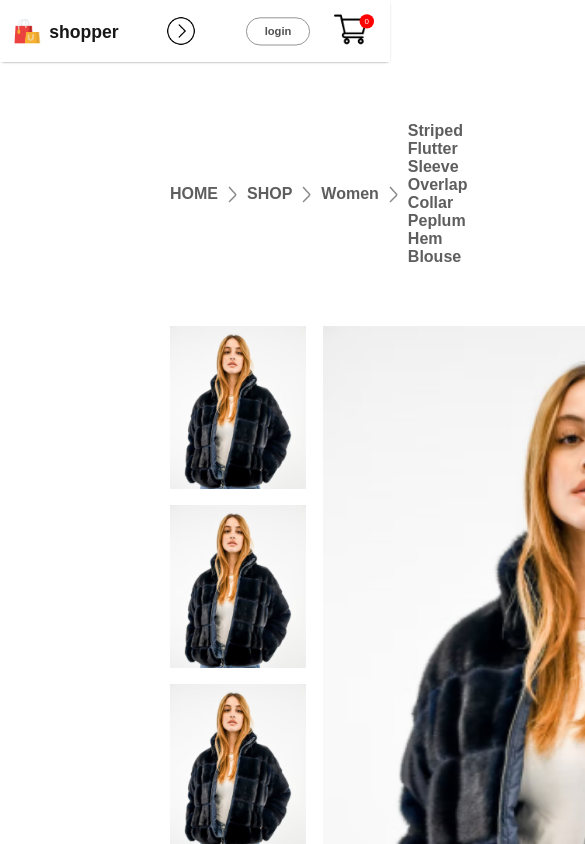
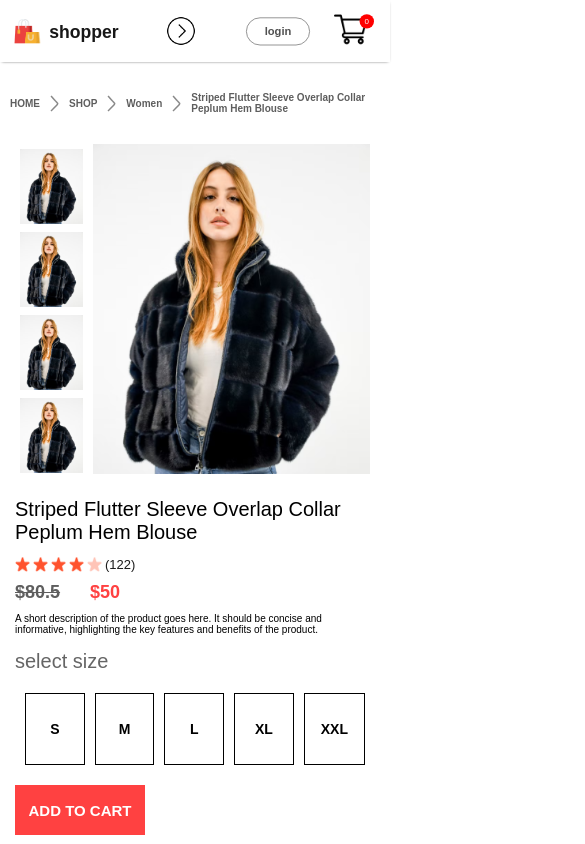
Before and after one commit to george827/E-commerce, a React (Create React App) app in the folder front-end/: page /product/1 in a window 390 px wide. Shown: the top 844 px of the page, 585 px wide, since content can reach past the window. Built offline with nearby package versions, Linux system fonts and the light colour scheme.

Commit message:
product display

```diff
--- a/front-end/src/components/Breadcrums/Breadcrums.css
+++ b/front-end/src/components/Breadcrums/Breadcrums.css
@@ -8,3 +8,30 @@
     gap: 10px;
     text-transform: capitalize;
 }
+
+@media(max-width: 1280px) {
+    .breadcrum {
+        margin: 30px 50px;
+        font-size: 14px;
+    }
+}
+
+@media(max-width: 1024px) {
+    .breadcrum {
+        margin: 30px 30px;
+        font-size: 13px;
+    }
+}
+
+@media(max-width: 800px) {
+    .breadcrum {
+        margin: 30px 10px;
+        font-size: 12px;
+    }
+}
+
+@media(max-width: 500px) {
+    .breadcrum {
+        font-size: 10px;
+    }
+}
--- a/front-end/src/components/ProductDisplay/ProductDisplay.css
+++ b/front-end/src/components/ProductDisplay/ProductDisplay.css
@@ -44,7 +44,7 @@
     font-size: 16px;
 }
 
-.productdisplay-rught-prices {
+.productdisplay-right-prices {
     display: flex;
     margin: 40px 0px;
     font-size: 24px;
@@ -104,3 +104,191 @@
 .productdisplay-right-category span {
     font-weight: 600;
 }
+
+@media(max-width: 1280px) {
+    .productdisplay-container {
+        margin: 0px 60px;
+    }
+    .productdisplay-left {
+        gap: 10px;
+    }
+    .display-img-list {
+        gap: 10px;
+    }
+    .display-img-list img {
+        height: 120px;
+    }
+    .productdisplay-main-img {
+        width: auto;
+        height: 510px;
+    }
+    .productdisplay-right {
+        margin: 0px 30px;
+    }
+    .productdisplay-right h1 {
+        font-size: 22px;
+    }
+    .productdisplay-right-star {
+        gap: 3px;
+        font-size: 13px;
+    }
+    .productdisplay-right-prices {
+        font-size: 18px;
+        margin: 10px 0px;
+    }
+    .productdisplayright-description {
+        font-size: 13px;
+    }
+    .productdisplay-right-size h1 {
+        margin-top: 20px;
+        font-size: 20px;
+    }
+    .productdisplay-right-sizes div {
+        padding: 14px 20px;
+    }
+    .productdisplay-right button {
+        width: 150px;
+        padding: 15px 0px;
+        margin-bottom: 20px;
+    }
+    .productdisplay-right-category {
+        font-size: 14px;
+        margin-top: 5px;
+    }
+}
+
+@media(max-width: 1024px) {
+    .productdisplay-container {
+        margin: 0px 30px;
+    }
+    .productdisplay-left {
+        gap: 5px;
+    }
+    .display-img-list img {
+        height: 80px;
+    }
+    .productdisplay-main-img {
+        height: 350px;
+    }
+    .productdisplay-right h1 {
+        font-size: 18px;
+    }
+    .productdisplay-right-star img {
+        width: 15px;
+    }
+    .productdisplayright-description {
+        font-size: 12px;
+    }
+    .productdisplay-right-sizes {
+        margin: 10px 0px;
+    }
+    .productdisplay-right-sizes div {
+        padding: 10px 16px;
+        font-size: 12px;
+    }
+    .productdisplay-right button {
+        width: 120px;
+        padding: 10px 0px;
+        margin-bottom: 10px;
+        font-size: 14px;
+    }
+    .productdisplay-right-category {
+        font-size: 12px;
+    }
+}
+
+@media(max-width: 800px) {
+    .productdisplay-container {
+        margin: 0px 10px;
+    }
+    .productdisplay-left {
+        gap: 0px;
+        flex-direction: column-reverse;
+        align-items: center;
+    }
+    .display-img-list {
+        flex-direction: row;
+        gap: 5px;
+    }
+    .display-img-list img {
+        height: 70px;
+    }
+    .productdisplay-main-img {
+        height: 300px;
+    }
+    .productdisplay-right h1 {
+        font-size: 14px;
+    }
+    .productdisplay-right-star img {
+        width: 13px;
+    }
+    .productdisplayright-description {
+        font-size: 10px;
+    }
+    .productdisplay-right-size h1 {
+        margin-top: 10px;
+        font-size: 16px;
+    }
+    .productdisplay-right-sizes {
+        margin: 10px 0px;
+        gap: 5px;
+    }
+    .productdisplay-right-sizes div {
+        padding: 4px 11px;
+    }
+    .productdisplay-right button {
+        width: 100px;
+        font-size: 12px;
+    }
+    .productdisplay-right-category {
+        font-size: 10px;
+    }
+}
+
+@media(max-width: 500px) {
+    .productdisplay-container {
+        flex-direction: column;
+    }
+    .productdisplay-left {
+        gap: 10px;
+        flex-direction: row;
+        margin: auto;
+    }
+    .display-img-list {
+        flex-direction: column;
+        gap: 8px;
+    }
+    .display-img-list img {
+        height: 75px;
+    }
+    .productdisplay-main-img {
+        height: 330px;
+    }
+    .productdisplay-right {
+        margin: 5px;
+    }
+    .productdisplay-right h1 {
+        font-size: 20px;
+        font-weight: 500;
+        margin-top: 15px;
+    }
+    .productdisplay-right-star img {
+        width: 15px;
+    }
+    .productdisplay-right-sizes {
+        margin: 20px 10px;
+        gap: 10px;
+    }
+    .productdisplay-right-sizes div {
+        padding: 10px 16px;
+        font-size: 14px;
+    }
+    .productdisplay-right button {
+        width: 130px;
+        font-size: 15px;
+        padding: 12px 0px;
+    }
+    .productdisplay-right-category {
+        font-size: 16px;
+    }
+}
--- a/front-end/src/components/ProductDisplay/ProductDisplay.jsx
+++ b/front-end/src/components/ProductDisplay/ProductDisplay.jsx
@@ -30,7 +30,7 @@
             <img src={star_dull_icon} alt="" />
             <p>(122)</p>
           </div>
-          <div className="productdisplay-rught-prices">
+          <div className="productdisplay-right-prices">
             <div className="productdisplay-right-prices-old">
               ${product.old_price}
             </div>
```
